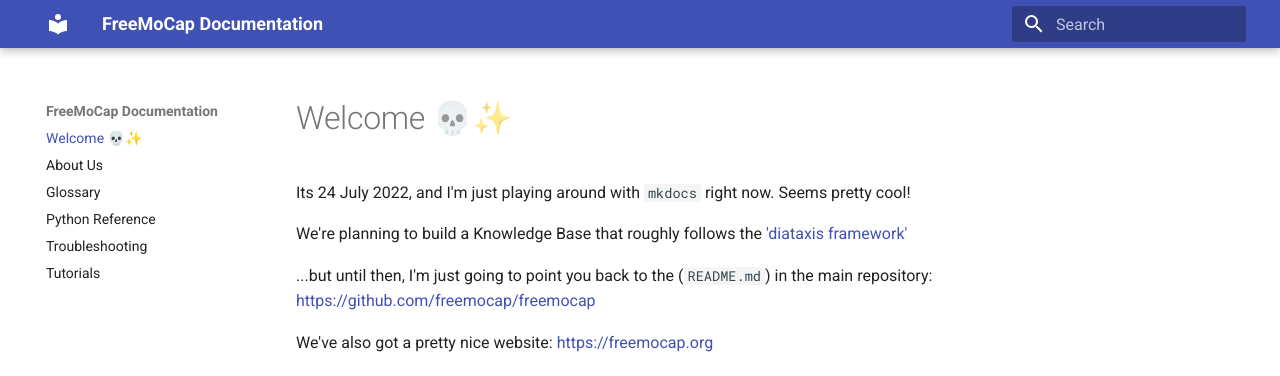
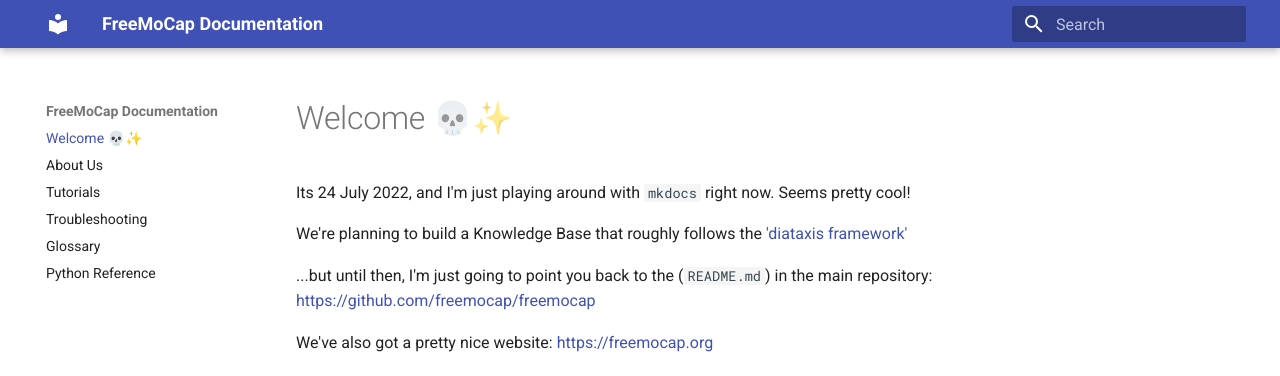
Before and after one commit to freemocap/documentation, an MkDocs documentation site: the page built from docs/index.md, in a window 1280 px wide. Shown: the top 376 px of the page. Built offline with MkDocs 1.6.1 and Material for MkDocs 9.7.7, drawn with Linux system fonts in a browser that asks for light colours; part of the change alters nothing that is shown.

```diff
--- a/mkdocs.yml
+++ b/mkdocs.yml
@@ -2,3 +2,11 @@ site_name: FreeMoCap Documentation
 
 theme:
   material
+
+nav:
+  - 'index.md'
+  - 'about_us.md'
+  - 'tutorials.md'
+  - 'troubleshooting.md'
+  - 'glossary.md'
+  - 'python_reference.md'
```
